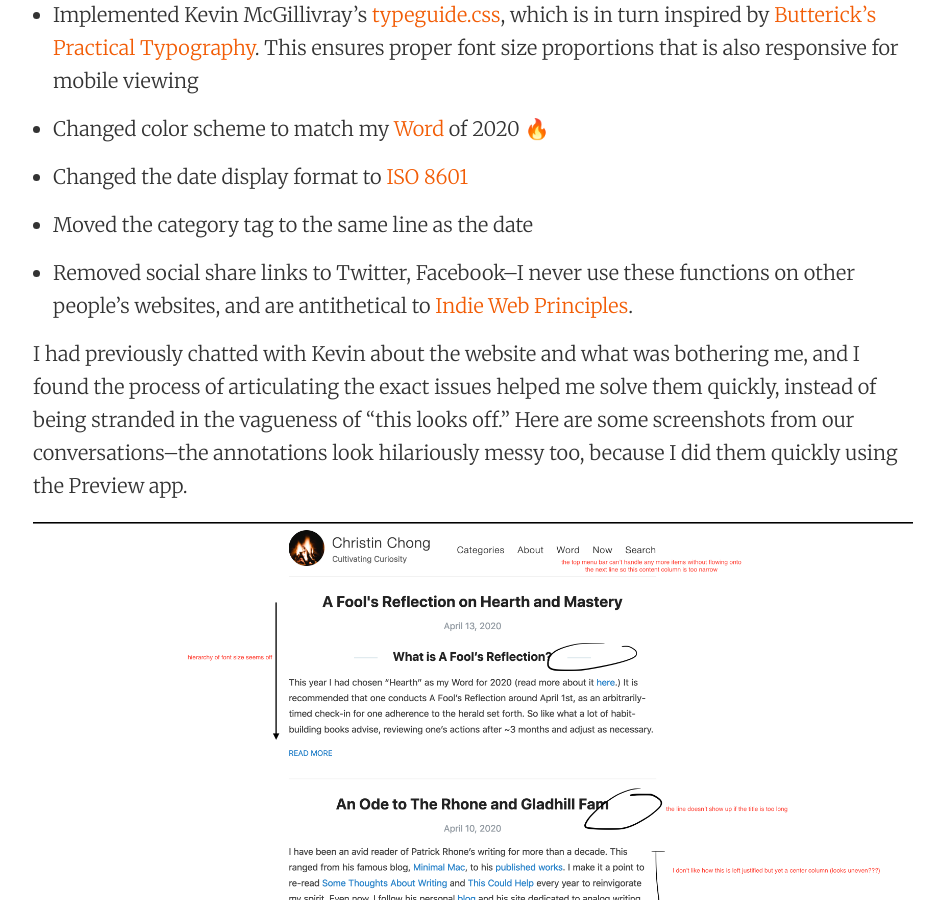
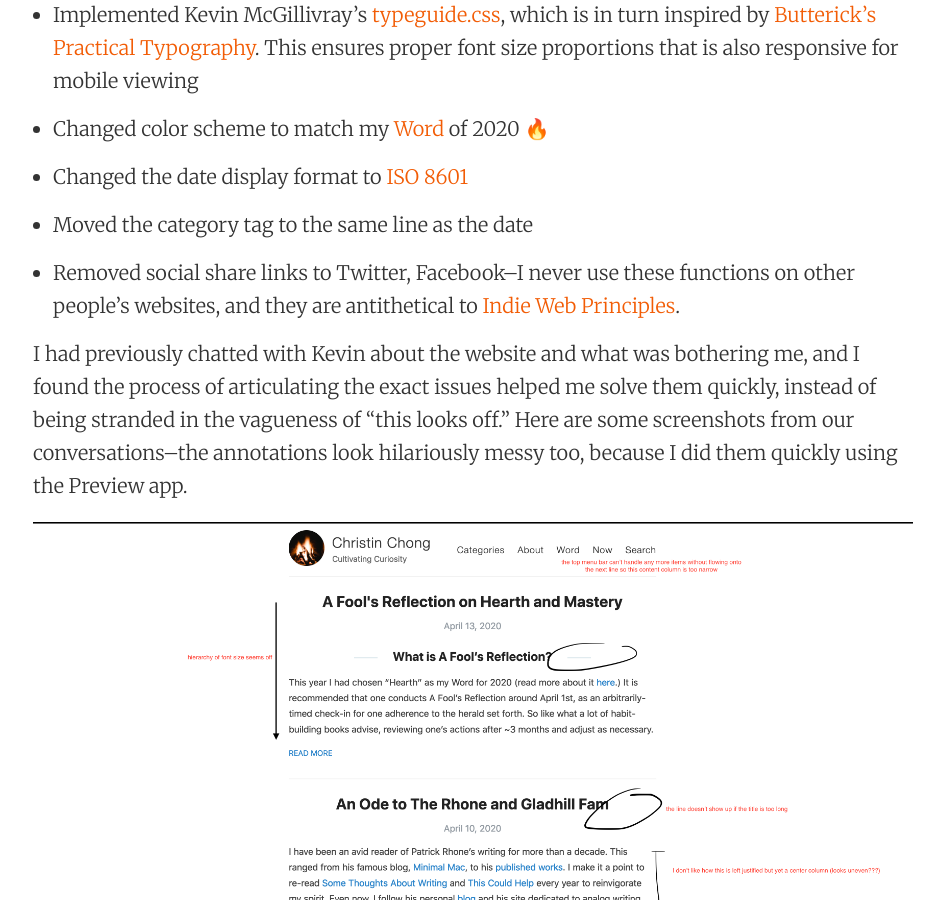
Before and after one commit to codestin/codestin.github.io, a Jekyll site: the page built from _posts/2020-05-16-Updated-Website.md, in a window 1280 px wide and 900 px high, scrolled down 554 px. Shown: the whole window, without its empty margins (167-1111 px from the left). Built offline with Jekyll 4.4.1, drawn with Linux system fonts in a browser that asks for light colours; comment, search, counter and statistics services are not loaded.

Commit message:
fix grammar

```diff
--- a/_posts/2020-05-16-Updated-Website.md
+++ b/_posts/2020-05-16-Updated-Website.md
@@ -13,7 +13,7 @@ I'm proudest of the following:
 - Changed color scheme to match my [Word](https://christinchong.com/word) of 2020 🔥
 - Changed the date display format to [ISO 8601](https://xkcd.com/1179)
 - Moved the category tag to the same line as the date
-- Removed social share links to Twitter, Facebook--I never use these functions on other people's websites, and are antithetical to [Indie Web Principles](https://indieweb.org/principles).
+- Removed social share links to Twitter, Facebook--I never use these functions on other people's websites, and they are antithetical to [Indie Web Principles](https://indieweb.org/principles).
 
 I had previously chatted with Kevin about the website and what was bothering me, and I found the process of articulating the exact issues helped me solve them quickly, instead of being stranded in the vagueness of "this looks off." Here are some screenshots from our conversations--the annotations look hilariously messy too, because I did them quickly using the Preview app.
 
```
